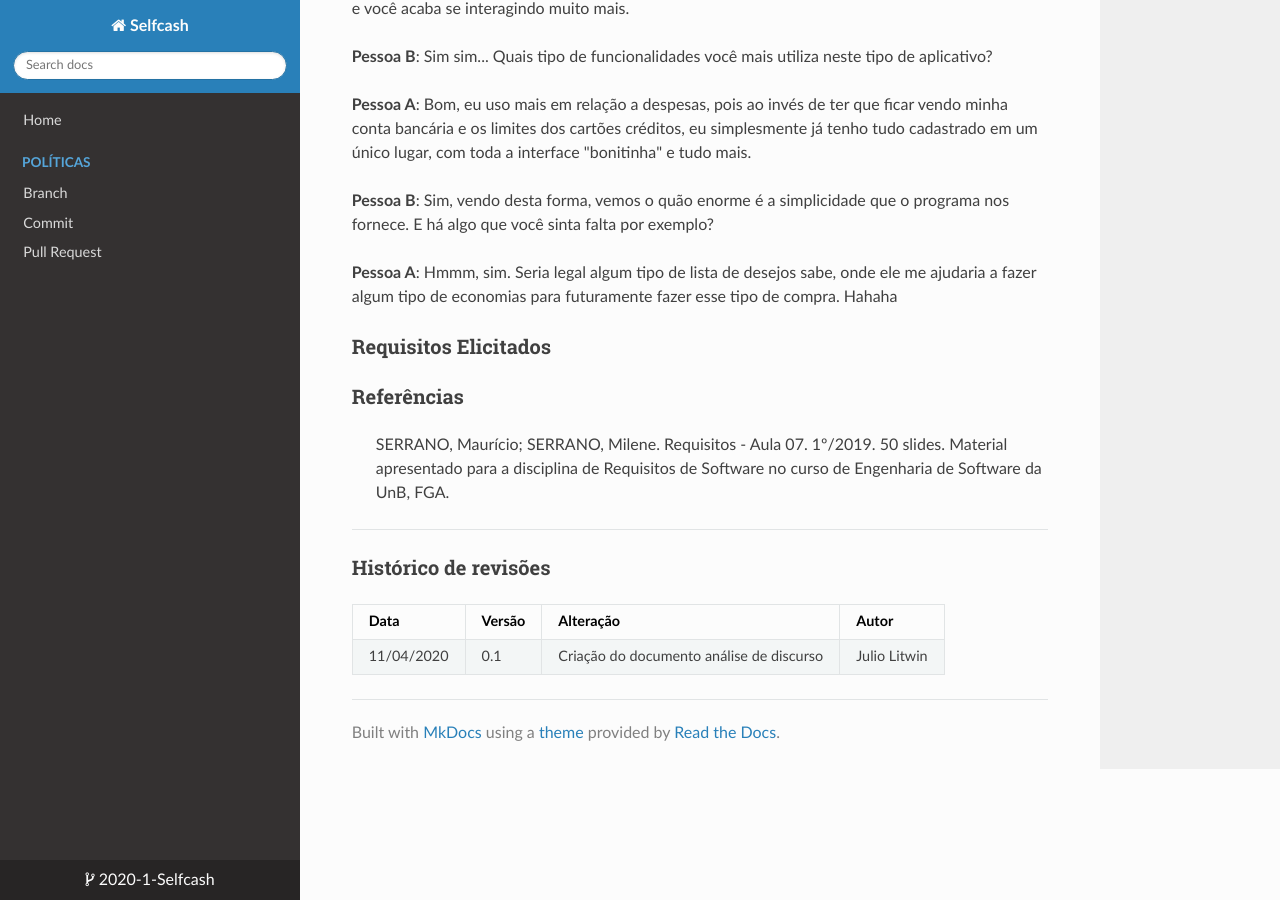
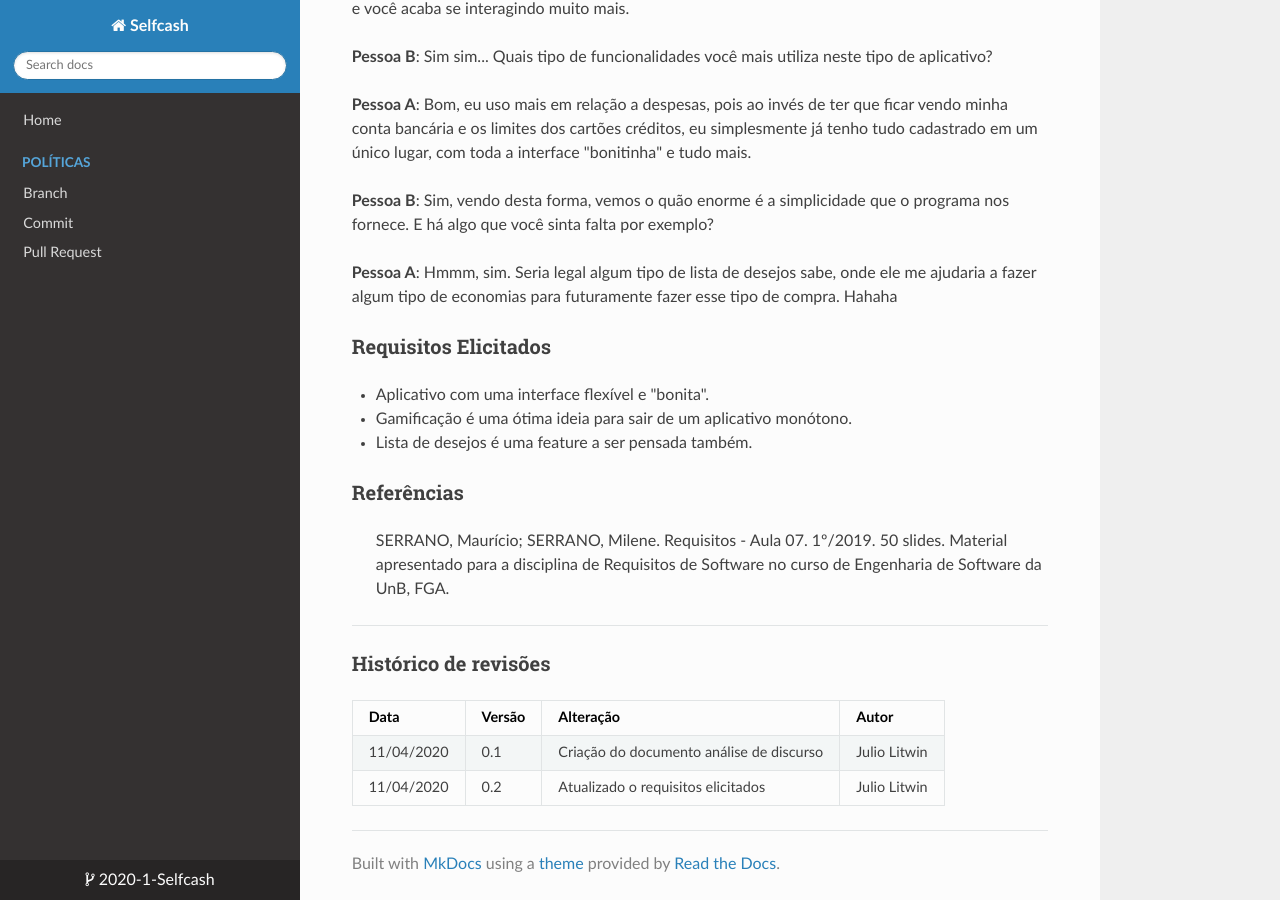
Before and after one commit to 2020-1-Selfcash/Docs, an MkDocs documentation site: the page built from docs/analise_discurso.md, in a window 1280 px wide and 900 px high, scrolled down 1009 px. Built offline with MkDocs 1.6.1, drawn with Linux system fonts in a browser that asks for light colours; nearby versions of some CDN libraries.

Commit message:
Updated the 'discourse analysis' doc;

```diff
--- a/docs/analise_discurso.md
+++ b/docs/analise_discurso.md
@@ -33,6 +33,9 @@ O uso da técnica de análise de discurso foi feita a partir de duas pessoas con
 **Pessoa A**: Hmmm, sim. Seria legal algum tipo de lista de desejos sabe, onde ele me ajudaria a fazer algum tipo de economias para futuramente fazer esse tipo de compra. Hahaha
 
 ### Requisitos Elicitados
+* Aplicativo com uma interface flexível e "bonita".
+* Gamificação é uma ótima ideia para sair de um aplicativo monótono.
+* Lista de desejos é uma feature a ser pensada também.
 
 ### Referências
 >  SERRANO, Maurício; SERRANO, Milene. Requisitos - Aula 07. 1º/2019. 50 slides. Material apresentado para a disciplina de Requisitos de Software no curso de Engenharia de Software da UnB, FGA.
@@ -43,3 +46,4 @@ O uso da técnica de análise de discurso foi feita a partir de duas pessoas con
 |Data|Versão|Alteração|Autor|
 |----|------|---------|-----|
 | 11/04/2020 | 0.1 | Criação do documento análise de discurso | Julio Litwin |
+| 11/04/2020 | 0.2 | Atualizado o requisitos elicitados | Julio Litwin |
```
